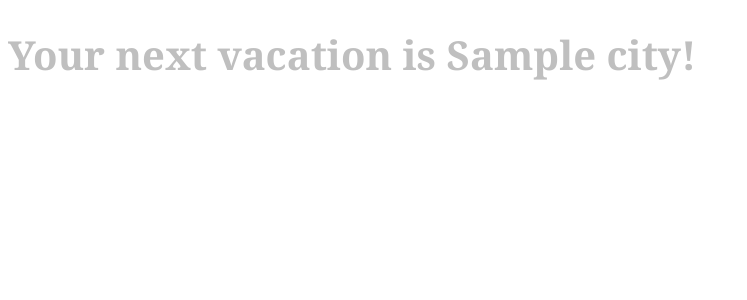
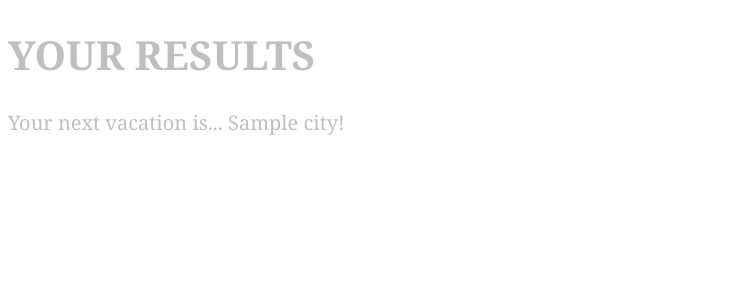
Before and after one commit to fionadonohue/DSW-forms-example, a Flask app: template templates/response.html in a window 1280 px wide. Shown: the top 300 px of the page, without its empty margins (0-747 px from the left). Run offline with Flask 2, Linux system fonts and the light colour scheme; the template is opened without the code that fills it: most values are stand-ins (such as "Sample title", 1, 10 or a date in 2020).

Commit message:
Update response.html

```diff
--- a/templates/response.html
+++ b/templates/response.html
@@ -9,7 +9,9 @@
     <link rel="stylesheet" href="{{ url_for('static', filename='stylesheet.css')}}">
   </head>
   <body>
-    <h1 class="h1"> Your next vacation is {{city}}!</h1>
+        <h1 class="h1">YOUR RESULTS</h1>
+
+    <p> Your next vacation is... {{city}}!</p>
     <script src="app.py" async defer></script>
   </body>
 </html>
```
